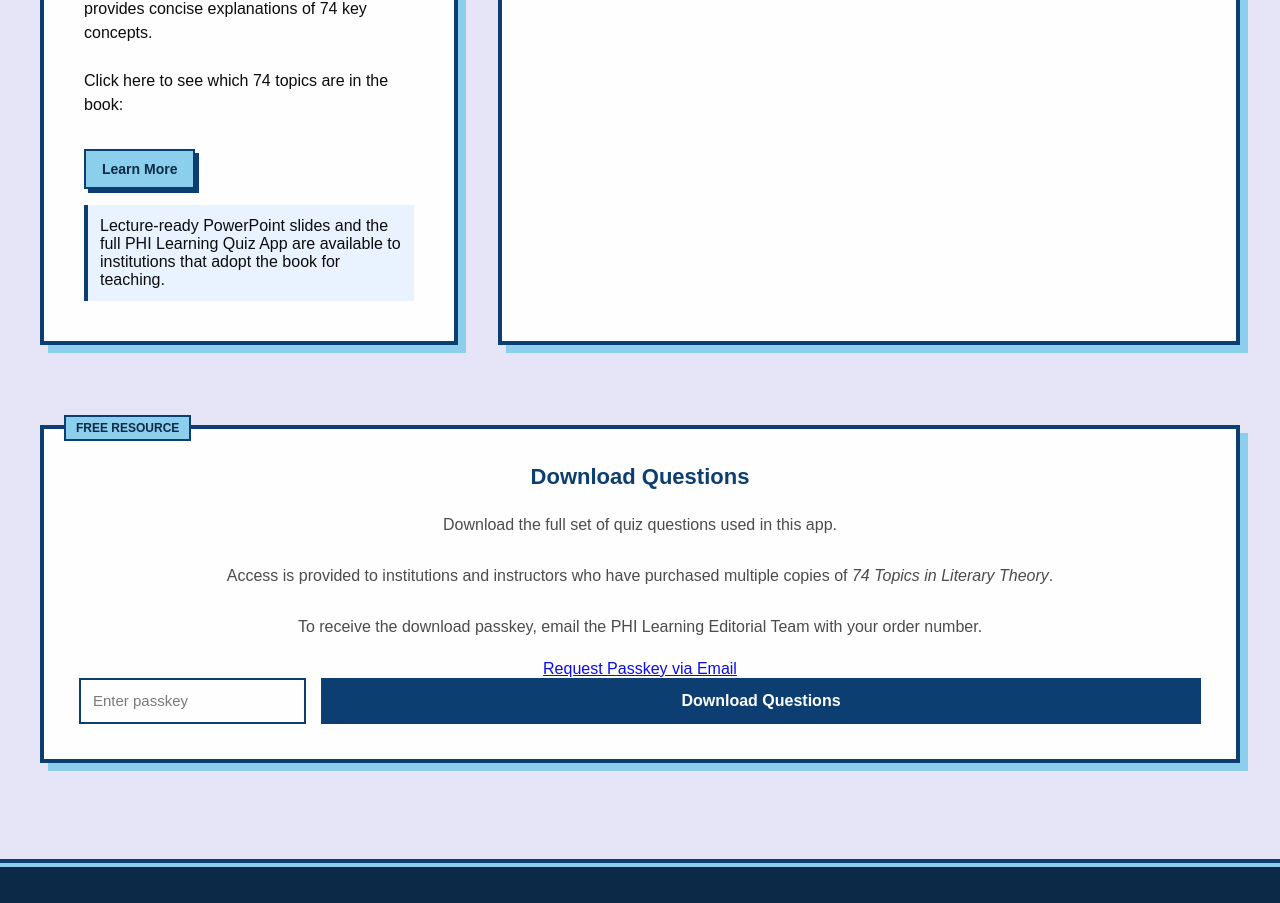
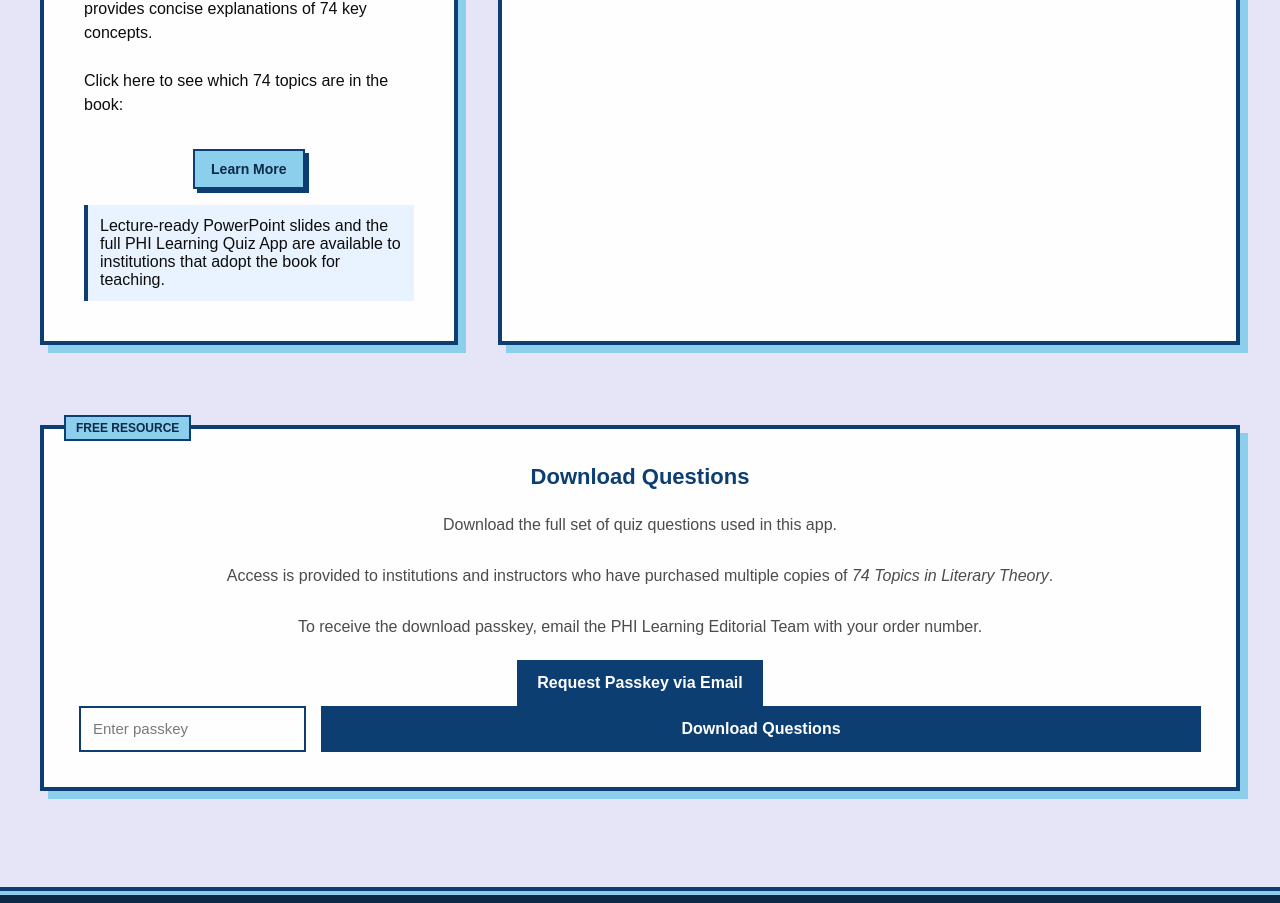
Before and after one commit to Pallavighxsh/literary-theory, a website: page index.html in a window 1280 px wide. Shown: the part 671-1574 px from the top of the page. Drawn offline with Linux system fonts and the light colour scheme.

Commit message:
Update styles.css

```diff
--- a/styles.css
+++ b/styles.css
@@ -387,7 +387,10 @@
 
 }
 
-
+.book-link{
+text-align:center;
+margin-top:15px;
+}
 
 /* =====================================================
 LOADING BOX
@@ -717,6 +720,37 @@
 
 }
 
+.download-actions{
+margin-top:15px;
+text-align:center;
+}
+
+.email-btn{
+
+display:inline-block;
+
+padding:12px 18px;
+
+background:#00356b;
+color:white;
+
+text-decoration:none;
+
+font-weight:600;
+
+border:2px solid #00356b;
+
+transition:all 0.2s;
+
+}
+
+.email-btn:hover{
+
+background:#87ceeb;
+color:#001f3f;
+
+}
+
 
 
 /* =====================================================
```
